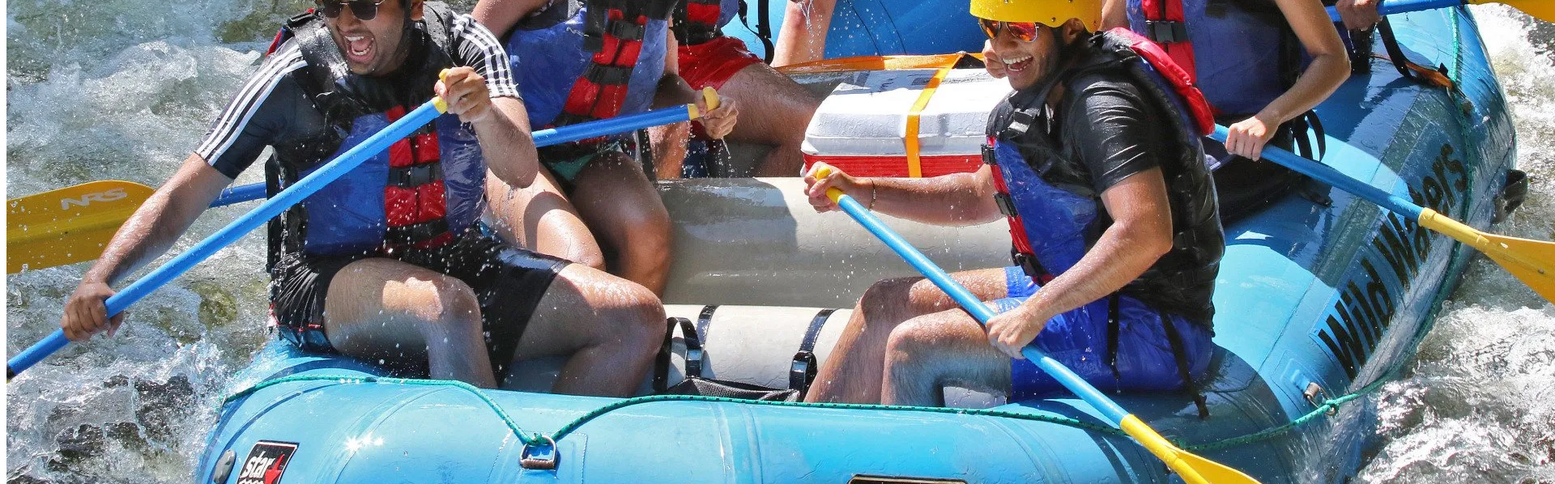
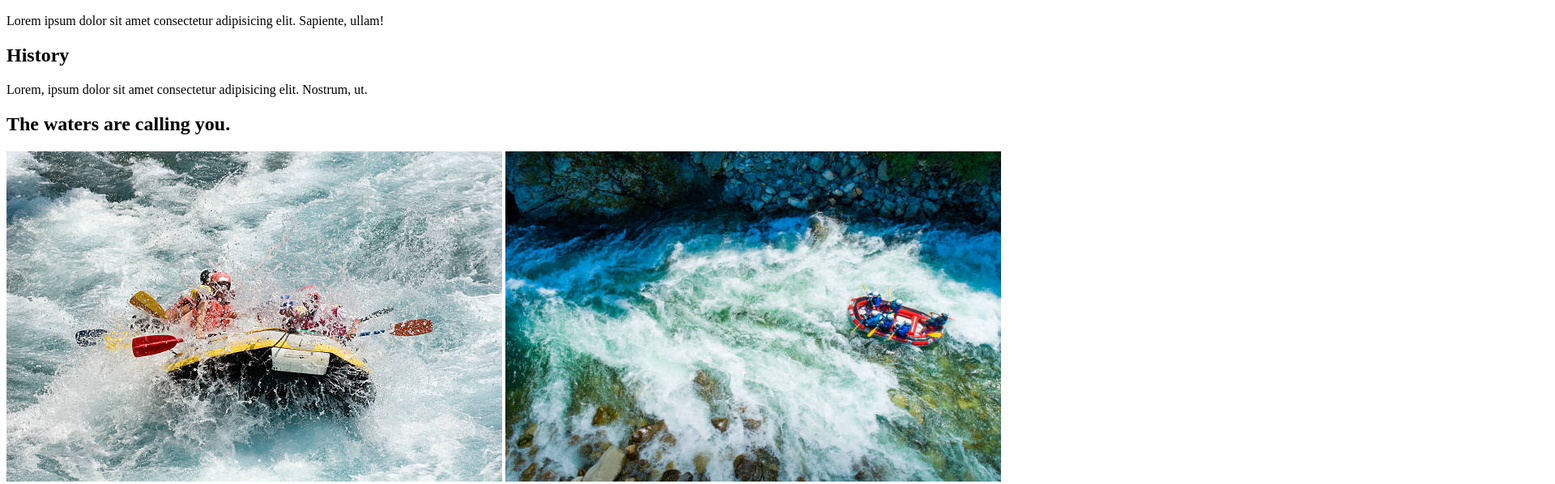
Before and after one commit to dlbyupw/wdd130, a plain HTML site: page wwr/about.html in a window 1280 px wide. Shown: the part 1456-2054 px from the top of the page at 81% size, 1920 px wide, since content can reach past the window. Drawn offline with Linux system fonts and the light colour scheme; a web font is replaced by a local one.

Commit message:
added missing section and h2 elements changed an image to a smaller one

```diff
--- a/wwr/about.html
+++ b/wwr/about.html
@@ -26,10 +26,14 @@
                 <img src="images/water-rapids.jpg" alt="White Water Rapids">
                 <h1>White Water Rafting</h1>
                 <article>
-                    <img src="images/happy-customer.webp" alt="People enjoying rafting">
+                    <img src="images/happy-customers.jpg" alt="People enjoying rafting">
                     <p>Lorem ipsum dolor sit amet consectetur adipisicing elit. Sapiente, ullam!</p>
                 </article>
             </div>
+            <section>
+                <h2>History</h2>
+                <p>Lorem, ipsum dolor sit amet consectetur adipisicing elit. Nostrum, ut.</p>
+            </section>
             <section>
                 <h2>The waters are calling you.</h2>
                 <img src="images/rafting1.jpg" alt="Rafting">
```
Also changed, not shown: wwr/images/happy-customers.jpg (added).
